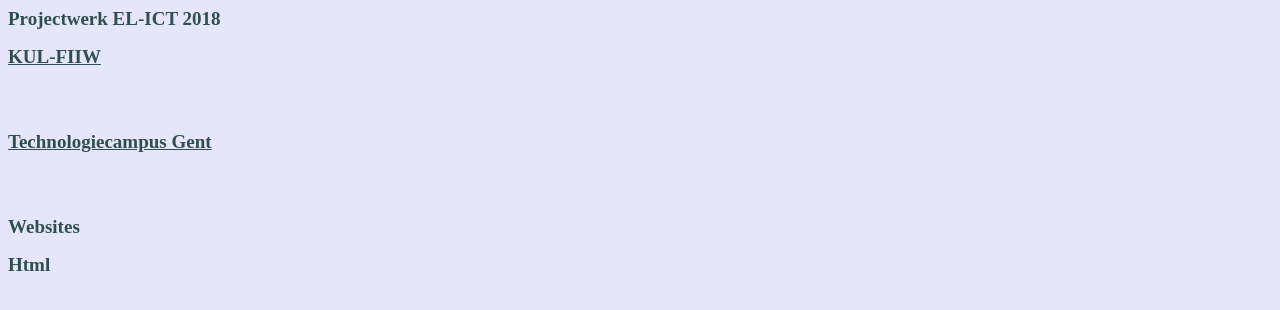
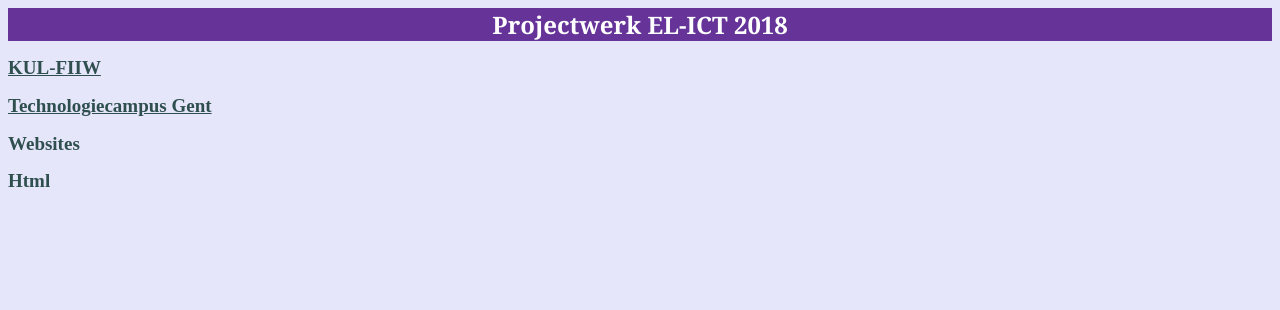
Before and after one commit to Arnehellin/Projectwerk-EL-ICT, a plain HTML site: page uitleg.htm in a window 1280 px wide. Drawn offline with Linux system fonts and the light colour scheme.

Commit message:
Update styling elements

```diff
--- a/assets/css/stijl1.css
+++ b/assets/css/stijl1.css
@@ -75,3 +75,7 @@ ul{
 .italic{
     font-style: italic;
 }
+
+.uitleg a{
+    margin-bottom: 0%;
+}
--- a/uitleg.htm
+++ b/uitleg.htm
@@ -6,10 +6,12 @@
     <link rel=stylesheet href=assets/css/stijl1.css type=text/css>
 </head>
 <body>
-<h2>Projectwerk EL-ICT 2018</h2>
-<h2><a href="https://iiw.kuleuven.be/">KUL-FIIW</a></h2>
-<h2><a href="https://iiw.kuleuven.be/gent">Technologiecampus Gent</a></h2>
-<h2>Websites</h2>
-<h2>Html</h2>
+<h1>Projectwerk EL-ICT 2018</h1>
+<div class="uitleg">
+    <h2><a href="https://iiw.kuleuven.be/">KUL-FIIW</a></h2>
+    <h2><a href="https://iiw.kuleuven.be/gent">Technologiecampus Gent</a></h2>
+    <h2>Websites</h2>
+    <h2>Html</h2>
+</div>
 </body>
 </html>
```
